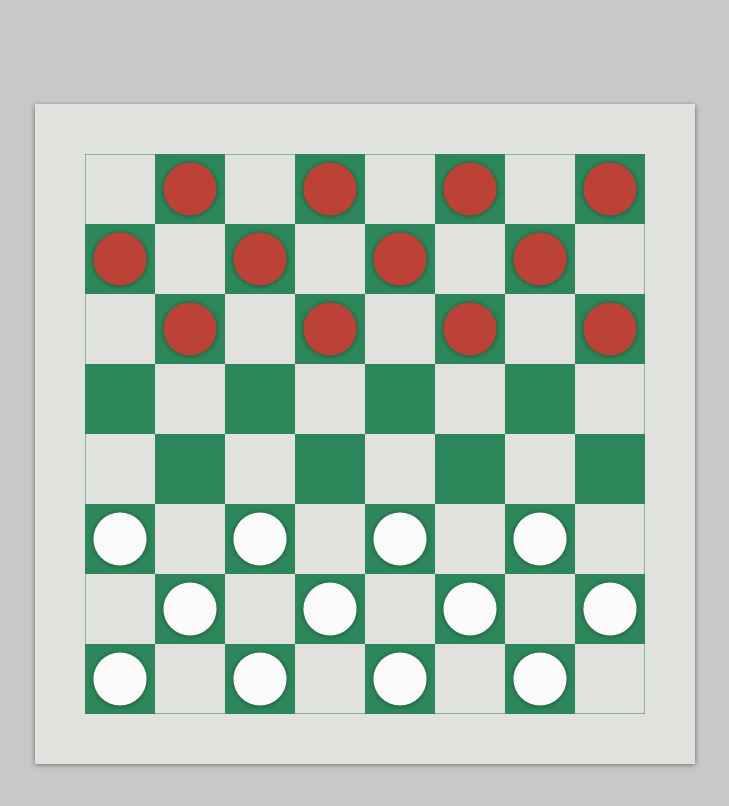
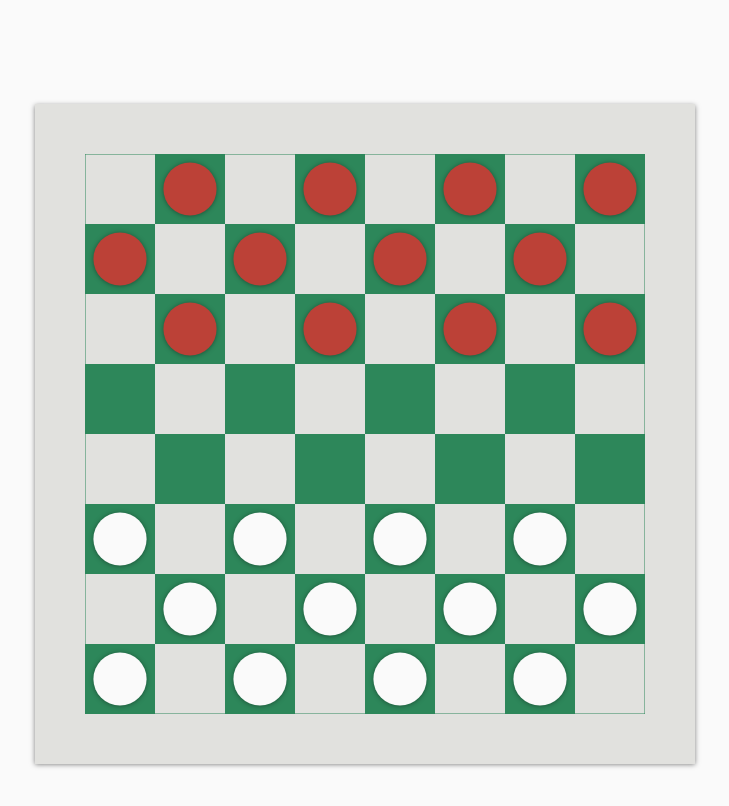
Before and after one commit to PeterQi1117/PeterQi1117.github.io, a plain HTML site: page index.html in a window 1280 px wide. Shown: the whole page, without its empty margins (275-1004 px from the left). Drawn offline with Linux system fonts and the light colour scheme.

Commit message:
Update index.html

```diff
--- a/index.html
+++ b/index.html
@@ -5,7 +5,7 @@
     <meta name="viewport" content="width=device-width, initial-scale=1.0">
     <title>Checkers</title>
 </head>
-<body style="background-color: rgb(200,200,200);">
+<body style="background-color: rgb(250,250,250);">
 <div style="background-color: transparent; text-align: center; display: inline-block; width: 100%; height: 850px; line-height: 850px;">
     <div style="display: inline-block; width:660px; height: 660px; vertical-align: middle; position: relative; line-height: normal;">
         <canvas style="height: 560px; width: 560px; z-index: 0;left: 0; top: 0;position: absolute;"
```
